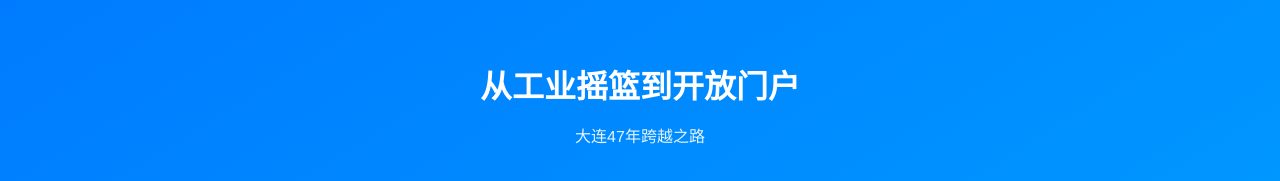
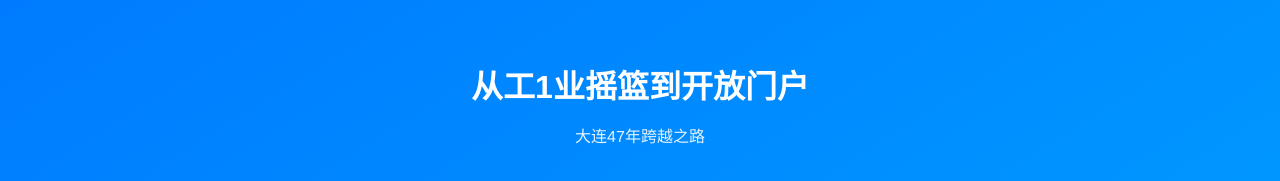
Before and after one commit to sydAKM/dalian-things, a plain HTML site: page index.html in a window 1280 px wide. Shown: the top 181 px of the page. Drawn offline with Linux system fonts and the light colour scheme.

Commit message:
Update index.html

```diff
--- a/index.html
+++ b/index.html
@@ -4,7 +4,7 @@
   <meta charset="UTF-8" />
   <meta name="viewport" content="width=device-width, initial-scale=1.0" />
   <meta name="theme-color" content="#007BFF" />
-  <title>大连开放史项目1</title>
+  <title>大连开放史项目</title>
 
   <link rel="manifest" href="manifest.json" />
   <link rel="stylesheet" href="css/style.css" />
@@ -17,7 +17,7 @@
 </head>
 <body>
   <header class="header">
-    <h1>从工业摇篮到开放门户</h1>
+    <h1>从工1业摇篮到开放门户</h1>
     <p>大连47年跨越之路</p>
   </header>
 
```
